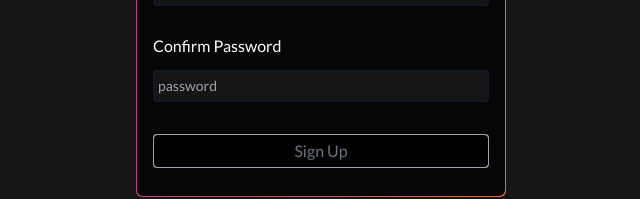
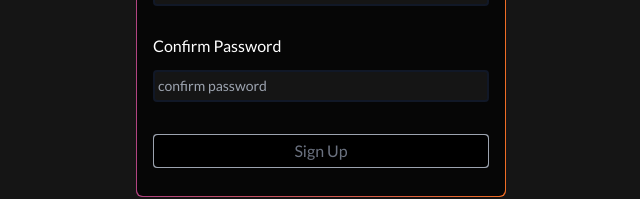
Before and after one commit to Coderatic/coderatic-server, a Vue app in the folder client/: page /#/register in a window 1280 px wide. Shown: the part 479-678 px from the top of the page, without its empty margins (319-959 px from the left). Built offline with nearby package versions, Linux system fonts and the light colour scheme.

Commit message:
Move class into layered components

```diff
--- a/client/src/components/RegisterComp.vue
+++ b/client/src/components/RegisterComp.vue
@@ -63,7 +63,7 @@
               type="password"
               name="confirm_password"
               v-model="confirm_password"
-              placeholder="password"
+              placeholder="confirm password"
             />
           </div>
         </div>
@@ -163,9 +163,6 @@ export default {
 </script>
 
 <style lang="postcss" scoped>
-.input-field {
-  @apply border-[2px] border-gray-900 bg-background-grey focus:border-purple-900 focus:outline-none py-[4px] px-[3px] text-sm text-white rounded w-[100%] my-3 font-lato;
-}
 .greyedout {
   background-color: red !important;
 }
--- a/client/src/style.css
+++ b/client/src/style.css
@@ -1,5 +1,11 @@
-@import url('https://fonts.googleapis.com/css2?family=Montserrat:wght@100;200;300;400;500;600;700;800;900&display=swap');
-@import url('https://fonts.googleapis.com/css2?family=Lato:wght@100;300;400;700;900&display=swap');
+@import url("https://fonts.googleapis.com/css2?family=Montserrat:wght@100;200;300;400;500;600;700;800;900&display=swap");
+@import url("https://fonts.googleapis.com/css2?family=Lato:wght@100;300;400;700;900&display=swap");
 @tailwind base;
 @tailwind components;
 @tailwind utilities;
+
+@layer components {
+  .input-field {
+    @apply border-[2px] border-gray-900 bg-background-grey focus:border-purple-900 focus:outline-none py-[4px] px-[3px] text-sm text-white rounded w-[100%] my-3 font-lato;
+  }
+}
```
